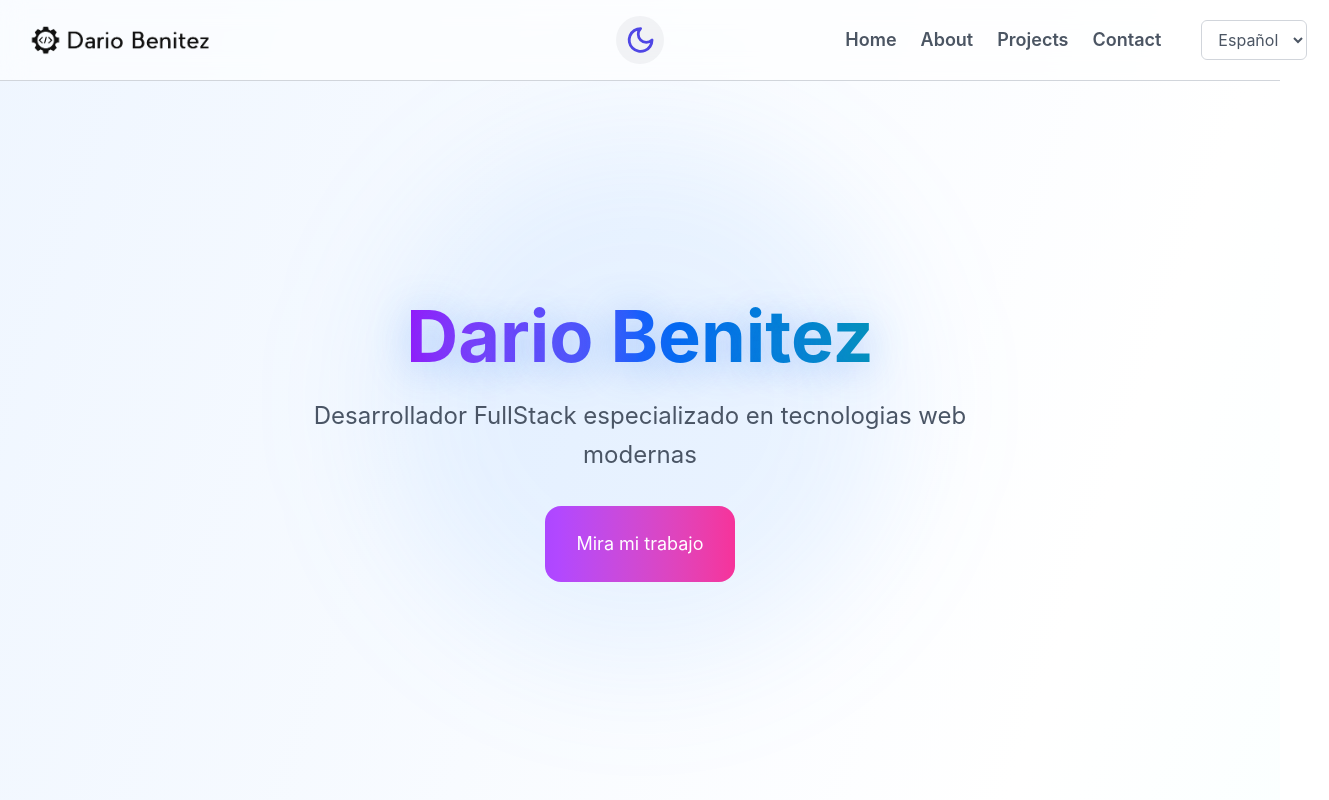
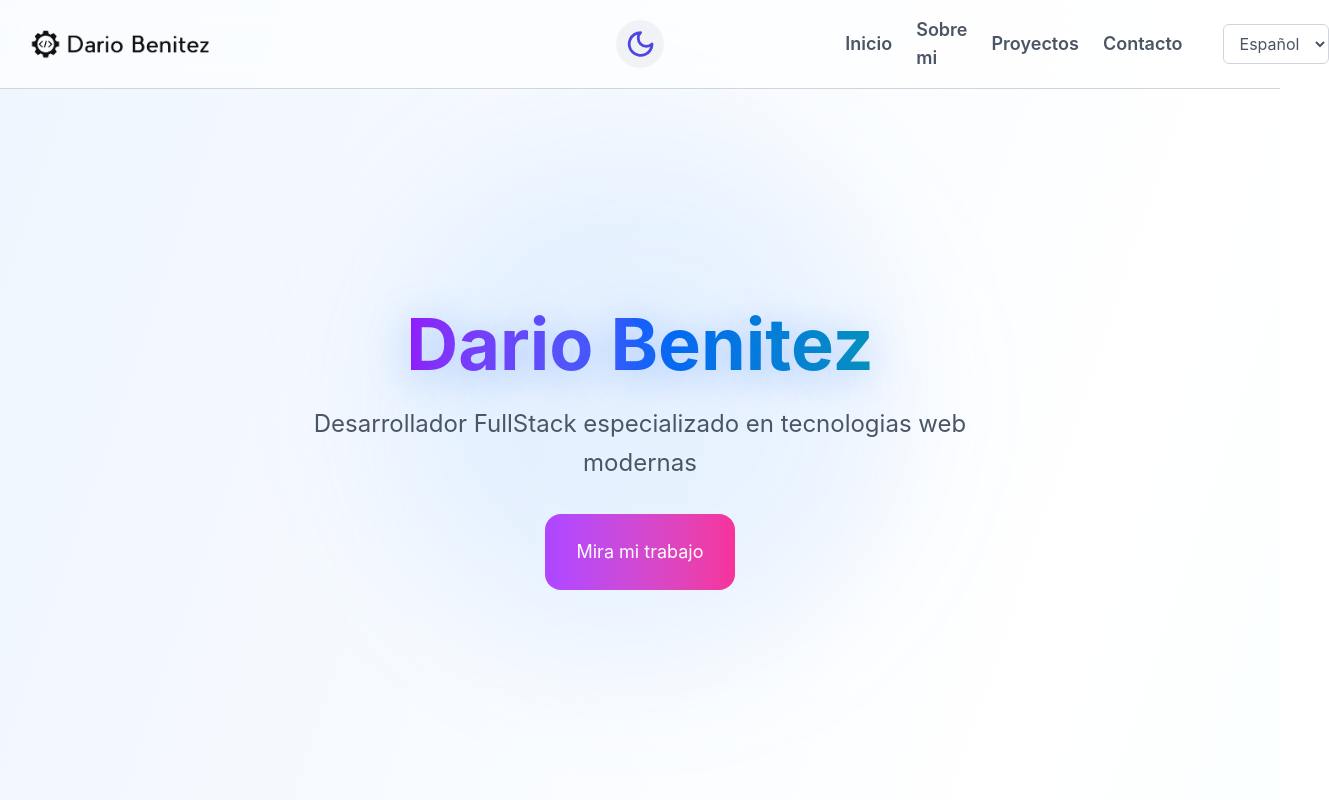
Before and after one commit to DDarioBenitez/portfolio, a React (Vite) app: page / in a window 1280 px wide. Shown: the top 800 px of the page, 1329 px wide, since content can reach past the window. Built offline with nearby package versions, Linux system fonts and the light colour scheme.

Commit message:
feat: add contact.ts serverless for email sending, update contact/footer links and decouple langselect from header

```diff
--- a/api/contact.ts
+++ b/api/contact.ts
@@ -82,7 +82,6 @@ export default async function handler(req: VercelRequest, res: VercelResponse) {
 
         if (error) {
             console.error("Resend error:", error);
-            // Resend suele devolver .name y .message; si es validation error => 400
             const status = error?.name === "validation_error" ? 400 : 502;
             return res.status(status).json({ ok: false, error: error.message || "Email provider error" });
         }
--- a/src/components/Contact.tsx
+++ b/src/components/Contact.tsx
@@ -1,5 +1,6 @@
-import { Mail, MapPin, Phone } from "lucide-react";
+import { Mail, MapPin } from "lucide-react";
 import { useForm } from "react-hook-form";
+import { FaWhatsapp } from "react-icons/fa";
 import { SiGithub, SiLinkedin } from "react-icons/si";
 import { toast } from "sonner";
 
@@ -175,12 +176,12 @@ export default function Contact({ isDarkMode }: ContactProps) {
                                     <SiLinkedin className="text-white" size={20} />
                                 </div>
                                 <a
-                                    href="https://linkedin.com/in/dariobenitez"
+                                    href="https://linkedin.com/in/darío-damián-benítez"
                                     className="text-text-primary hover:text-transparent hover:bg-gradient-to-r hover:from-blue-500 hover:to-cyan-500 hover:bg-clip-text transition-all duration-300"
                                     target="_blank"
                                     rel="noopener noreferrer"
                                 >
-                                    linkedin.com/in/dariobenitez
+                                    linkedin.com/in/darío-damián-benítez
                                 </a>
                             </div>
 
@@ -189,22 +190,22 @@ export default function Contact({ isDarkMode }: ContactProps) {
                                     <SiGithub className="text-white" size={20} />
                                 </div>
                                 <a
-                                    href="https://github.com/dariobenitez"
+                                    href="https://github.com/DDarioBenitez"
                                     className="text-text-primary hover:text-transparent hover:bg-gradient-to-r hover:from-gray-700 hover:to-gray-900 hover:bg-clip-text transition-all duration-300"
                                     target="_blank"
                                     rel="noopener noreferrer"
                                 >
-                                    github.com/dariobenitez
+                                    github.com/DDarioBenitez
                                 </a>
                             </div>
 
                             {/* 📞 Teléfono */}
                             <div className="flex items-center gap-3 group">
                                 <div className="p-2 rounded-full bg-gradient-to-r from-green-500 to-emerald-500 group-hover:scale-110 group-hover:rotate-12 transition-transform duration-300">
-                                    <Phone className="text-white" size={20} />
+                                    <FaWhatsapp className="text-white" size={20} />
                                 </div>
                                 <a
-                                    href="tel:+543704009882"
+                                    href="https://wa.me/5493704009882"
                                     className="text-text-primary hover:text-transparent hover:bg-gradient-to-r hover:from-green-500 hover:to-emerald-500 hover:bg-clip-text transition-all duration-300"
                                 >
                                     +54 370 4009882
--- a/src/components/Footer.tsx
+++ b/src/components/Footer.tsx
@@ -1,4 +1,5 @@
 import { Mail } from "lucide-react";
+import { FaWhatsapp } from "react-icons/fa";
 import { SiGithub, SiLinkedin } from "react-icons/si";
 
 interface FooterProps {
@@ -30,13 +31,13 @@ export default function Footer({ isDarkMode }: FooterProps) {
                                 className="text-text-muted hover:text-transparent hover:bg-gradient-to-r hover:from-purple-500 hover:to-pink-500 hover:bg-clip-text transition-all duration-300 text-sm font-semibold"
                                 href="#home"
                             >
-                                Home
+                                Inicio
                             </a>
                             <a
                                 className="text-text-muted hover:text-transparent hover:bg-gradient-to-r hover:from-cyan-500 hover:to-blue-500 hover:bg-clip-text transition-all duration-300 text-sm font-semibold"
                                 href="#about"
                             >
-                                About
+                                Sobre mi
                             </a>
                             <a
                                 className="text-text-muted hover:text-transparent hover:bg-gradient-to-r hover:from-pink-500 hover:to-orange-500 hover:bg-clip-text transition-all duration-300 text-sm font-semibold"
@@ -60,7 +61,7 @@ export default function Footer({ isDarkMode }: FooterProps) {
                         </h4>
                         <div className="flex gap-3">
                             <a
-                                href="https://github.com/dariobenitez"
+                                href="https://github.com/DDarioBenitez"
                                 className="p-2.5 rounded-full bg-gradient-to-r from-gray-700 to-gray-900 hover:from-gray-600 hover:to-gray-800 transition-all duration-300 hover:scale-110 group"
                                 target="_blank"
                                 rel="noopener noreferrer"
@@ -69,7 +70,7 @@ export default function Footer({ isDarkMode }: FooterProps) {
                                 <SiGithub size={18} className="text-white group-hover:rotate-12 transition-transform duration-300" />
                             </a>
                             <a
-                                href="https://linkedin.com/in/dariobenitez"
+                                href="https://linkedin.com/in/darío-damián-benítez"
                                 className="p-2.5 rounded-full bg-gradient-to-r from-blue-500 to-cyan-500 hover:from-blue-600 hover:to-cyan-600 transition-all duration-300 hover:scale-110 group"
                                 target="_blank"
                                 rel="noopener noreferrer"
@@ -85,6 +86,14 @@ export default function Footer({ isDarkMode }: FooterProps) {
                                 aria-label="Email"
                             >
                                 <Mail size={18} className="text-white group-hover:rotate-12 transition-transform duration-300" />
+                            </a>
+                            <a
+                                href=""
+                                target="_blank"
+                                rel="noopener noreferrer"
+                                className="p-2 rounded-full bg-gradient-to-r from-green-500 to-emerald-500 group-hover:scale-110 group-hover:rotate-12 transition-transform duration-300"
+                            >
+                                <FaWhatsapp className="text-white" size={20} />
                             </a>
                         </div>
                     </div>
--- a/src/components/Header.tsx
+++ b/src/components/Header.tsx
@@ -2,37 +2,9 @@
 
 import { useEffect, useState } from "react";
 import { Menu as MenuIcon, X } from "lucide-react";
+import LangSelect from "./LangSelect";
 
 type Lang = "es" | "en";
-
-function LangSelect({
-    value,
-    onChange,
-    className = "",
-    id = "lang-select",
-}: {
-    value: "es" | "en";
-    onChange: (l: "es" | "en") => void;
-    className?: string;
-    id?: string;
-}) {
-    return (
-        <div className={`inline-flex ${className}`}>
-            <select
-                id={id}
-                aria-label="Language"
-                value={value}
-                onChange={(e) => onChange(e.target.value as "es" | "en")}
-                onClick={(e) => e.stopPropagation()}
-                onTouchStart={(e) => e.stopPropagation()}
-                className="cursor-pointer border border-border-primary text-text-secondary bg-bg-nav rounded-md px-3 py-2 focus:outline-none focus:ring-0"
-            >
-                <option value="es">Español</option>
-                <option value="en">English</option>
-            </select>
-        </div>
-    );
-}
 
 export default function Header() {
     const [theme, setTheme] = useState<"light" | "dark">("light");
@@ -144,16 +116,16 @@ export default function Header() {
                         href="#home"
                         className="text-lg font-semibold cursor-pointer text-text-secondary transition-colors hover:text-accent-secondary"
                     >
-                        Home
+                        Inicio
                     </a>
                     <a href="#about" className="text-lg font-semibold cursor-pointer text-text-secondary transition-colors hover:text-cyan-500">
-                        About
+                        Sobre mi
                     </a>
                     <a href="#projects" className="text-lg font-semibold cursor-pointer text-text-secondary transition-colors hover:text-pink-500">
-                        Projects
+                        Proyectos
                     </a>
                     <a href="#contact" className="text-lg font-semibold cursor-pointer text-text-secondary transition-colors hover:text-emerald-500">
-                        Contact
+                        Contacto
                     </a>
                     <LangSelect value={lang} onChange={handleLang} className="ml-4 hidden lg:inline-flex" />
                 </nav>
@@ -182,28 +154,28 @@ export default function Header() {
                             onClick={() => setIsMenuOpen(false)}
                             className="px-4 py-3 rounded-xl text-base font-medium text-text-secondary hover:text-accent-secondary"
                         >
-                            Home
+                            Inicio
                         </a>
                         <a
                             href="#about"
                             onClick={() => setIsMenuOpen(false)}
                             className="px-4 py-3 rounded-xl text-base font-medium text-text-secondary hover:text-cyan-500"
                         >
-                            About
+                            Sobre mi
                         </a>
                         <a
                             href="#projects"
                             onClick={() => setIsMenuOpen(false)}
                             className="px-4 py-3 rounded-xl text-base font-medium text-text-secondary hover:text-pink-500"
                         >
-                            Projects
+                            Proyectos
                         </a>
                         <a
                             href="#contact"
                             onClick={() => setIsMenuOpen(false)}
                             className="px-4 py-3 rounded-xl text-base font-medium text-text-secondary hover:text-emerald-500"
                         >
-                            Contact
+                            Contacto
                         </a>
                         <LangSelect value={lang} onChange={handleLang} id="lang-select-mobile" className="mt-3 mx-auto inline-flex lg:hidden" />
                     </nav>
--- /dev/null
+++ b/src/components/LangSelect.tsx
@@ -0,0 +1,28 @@
+export default function LangSelect({
+    value,
+    onChange,
+    className = "",
+    id = "lang-select",
+}: {
+    value: "es" | "en";
+    onChange: (l: "es" | "en") => void;
+    className?: string;
+    id?: string;
+}) {
+    return (
+        <div className={`inline-flex ${className}`}>
+            <select
+                id={id}
+                aria-label="Language"
+                value={value}
+                onChange={(e) => onChange(e.target.value as "es" | "en")}
+                onClick={(e) => e.stopPropagation()}
+                onTouchStart={(e) => e.stopPropagation()}
+                className="cursor-pointer border border-border-primary text-text-secondary bg-bg-nav rounded-md px-3 py-2 focus:outline-none focus:ring-0"
+            >
+                <option value="es">Español</option>
+                <option value="en">English</option>
+            </select>
+        </div>
+    );
+}
```
